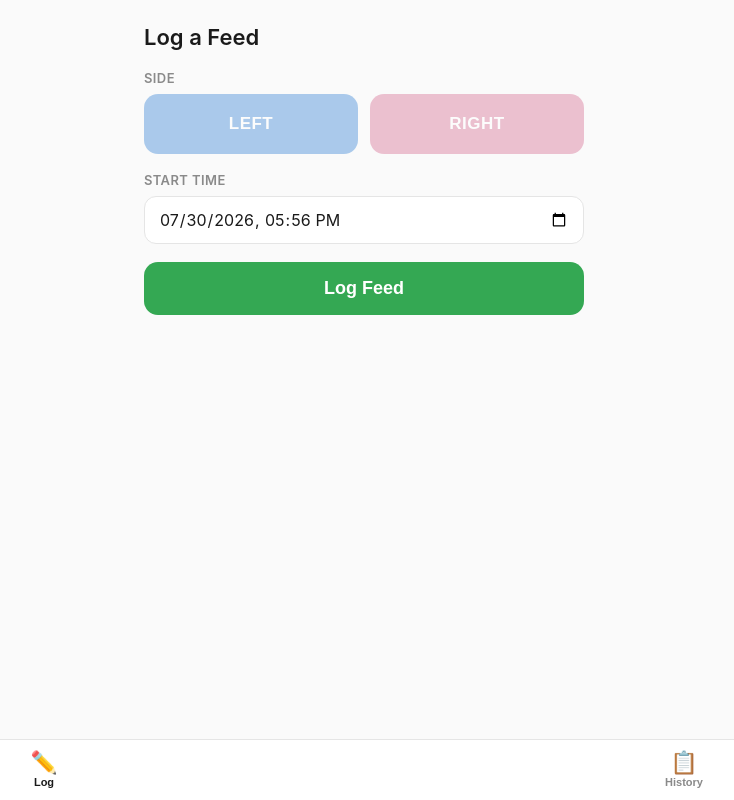
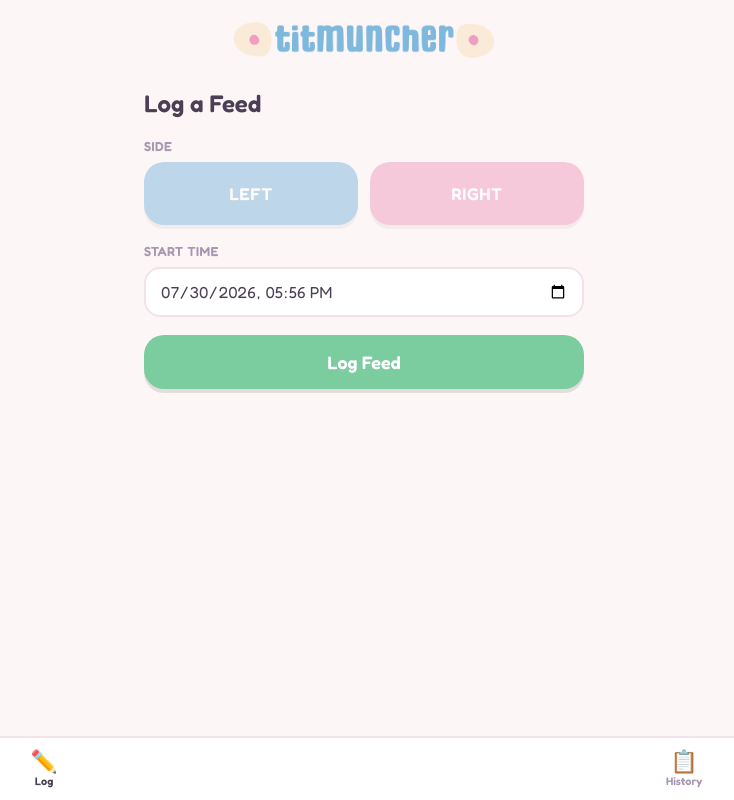
Before and after one commit to paulsalibe/titmuncher, a plain HTML site: page index.html in a window 1280 px wide. Shown: the whole page, without its empty margins (276-1010 px from the left). Drawn offline with nearby package versions, Linux system fonts and the light colour scheme.

Commit message:
styling and logo

```diff
--- a/index.html
+++ b/index.html
@@ -4,11 +4,18 @@
 <meta charset="UTF-8">
 <meta name="viewport" content="width=device-width, initial-scale=1, viewport-fit=cover">
 <title>Feed Tracker</title>
+<link rel="preconnect" href="https://fonts.googleapis.com">
+<link rel="preconnect" href="https://fonts.gstatic.com" crossorigin>
+<link href="https://fonts.googleapis.com/css2?family=Fredoka:wght@400;500;600;700&display=swap" rel="stylesheet">
 <link rel="stylesheet" href="style.css">
 </head>
 <body>
 
 <div id="app">
+
+  <header class="app-header">
+    <img src="assets/titmuncher-header.png" alt="Titmuncher" class="app-header-img">
+  </header>
 
   <main id="main-content">
 
--- a/style.css
+++ b/style.css
@@ -1,23 +1,13 @@
 :root {
-  --left-color: #4a90d9;
-  --right-color: #d97a9c;
-  --bg: #fafafa;
-  --text: #1a1a1a;
-  --muted: #8a8a8a;
+  --left-color: #7fb8dd;
+  --right-color: #ef9dc0;
+  --bg: #fdf6f6;
+  --text: #4a3f55;
+  --muted: #a897b0;
   --card-bg: #ffffff;
-  --border: #e5e5e5;
-  --accent: #34a853;
-  --danger: #d9534f;
-}
-
-@media (prefers-color-scheme: dark) {
-  :root {
-    --bg: #121212;
-    --text: #f2f2f2;
-    --muted: #9a9a9a;
-    --card-bg: #1c1c1c;
-    --border: #2c2c2c;
-  }
+  --border: #f2e2ea;
+  --accent: #7bcda0;
+  --danger: #ef8f83;
 }
 
 * {
@@ -30,7 +20,7 @@ html, body {
   min-height: 100%;
   background: var(--bg);
   color: var(--text);
-  font-family: -apple-system, BlinkMacSystemFont, "Segoe UI", Roboto, sans-serif;
+  font-family: "Fredoka", -apple-system, BlinkMacSystemFont, "Segoe UI", Roboto, sans-serif;
   -webkit-tap-highlight-color: transparent;
 }
 
@@ -39,6 +29,18 @@ html, body {
   display: flex;
   flex-direction: column;
   padding: env(safe-area-inset-top) env(safe-area-inset-right) 0 env(safe-area-inset-left);
+}
+
+.app-header {
+  display: flex;
+  justify-content: center;
+  padding: 20px 20px 4px;
+}
+
+.app-header-img {
+  width: 100%;
+  max-width: 260px;
+  height: auto;
 }
 
 #main-content {
@@ -51,7 +53,7 @@ html, body {
 }
 
 .app-title {
-  font-size: 22px;
+  font-size: 24px;
   font-weight: 600;
   margin: 0 0 20px;
   color: var(--text);
@@ -68,6 +70,7 @@ html, body {
   background: none;
   border: none;
   color: var(--muted);
+  font-family: inherit;
   font-size: 15px;
   font-weight: 600;
   cursor: pointer;
@@ -96,19 +99,21 @@ html, body {
 .side-btn {
   flex: 1;
   padding: 18px;
-  border-radius: 14px;
-  border: 2px solid transparent;
+  border-radius: 20px;
+  border: 3px solid transparent;
   color: white;
+  font-family: inherit;
   font-size: 17px;
-  font-weight: 700;
+  font-weight: 600;
   letter-spacing: 0.5px;
   cursor: pointer;
-  opacity: 0.45;
+  opacity: 0.5;
+  box-shadow: 0 4px 0 rgba(0, 0, 0, 0.08);
   transition: opacity 0.15s ease, transform 0.1s ease;
 }
 
 .side-btn:active {
-  transform: scale(0.97);
+  transform: scale(0.97) translateY(2px);
 }
 
 .side-btn.selected {
@@ -128,8 +133,8 @@ html, body {
   width: 100%;
   padding: 12px 14px;
   font-size: 16px;
-  border-radius: 12px;
-  border: 1px solid var(--border);
+  border-radius: 16px;
+  border: 2px solid var(--border);
   background: var(--card-bg);
   color: var(--text);
   font-family: inherit;
@@ -151,11 +156,12 @@ html, body {
   align-items: center;
   gap: 4px;
   padding: 12px 8px;
-  border-radius: 14px;
-  border: 2px solid var(--border);
+  border-radius: 18px;
+  border: 3px solid var(--border);
   background: var(--card-bg);
   cursor: pointer;
-  opacity: 0.55;
+  opacity: 0.6;
+  font-family: inherit;
 }
 
 .tag-btn.selected {
@@ -184,27 +190,30 @@ html, body {
   width: 100%;
   padding: 16px;
   font-size: 18px;
-  font-weight: 700;
+  font-family: inherit;
+  font-weight: 600;
   color: white;
   background: var(--accent);
   border: none;
-  border-radius: 14px;
+  border-radius: 20px;
   cursor: pointer;
+  box-shadow: 0 4px 0 rgba(0, 0, 0, 0.1);
 }
 
 .save-btn:active {
-  transform: scale(0.98);
+  transform: scale(0.98) translateY(2px);
 }
 
 .delete-btn {
   width: 100%;
   padding: 14px;
   font-size: 15px;
+  font-family: inherit;
   font-weight: 600;
   color: var(--danger);
   background: none;
-  border: 1px solid var(--danger);
-  border-radius: 14px;
+  border: 2px solid var(--danger);
+  border-radius: 18px;
   cursor: pointer;
 }
 
@@ -212,6 +221,7 @@ html, body {
   color: var(--danger);
   font-size: 14px;
   margin-top: 10px;
+  font-weight: 500;
 }
 
 .form-success {
@@ -254,12 +264,13 @@ html, body {
   align-items: flex-start;
   gap: 12px;
   background: var(--card-bg);
-  border: 1px solid var(--border);
-  border-radius: 14px;
+  border: 2px solid var(--border);
+  border-radius: 18px;
   padding: 12px 16px;
   cursor: pointer;
   text-align: left;
   width: 100%;
+  font-family: inherit;
 }
 
 .history-item:active {
@@ -267,8 +278,8 @@ html, body {
 }
 
 .history-dot {
-  width: 10px;
-  height: 10px;
+  width: 12px;
+  height: 12px;
   border-radius: 50%;
   flex-shrink: 0;
   margin-top: 6px;
@@ -316,7 +327,7 @@ html, body {
 
 .tab-bar {
   display: flex;
-  border-top: 1px solid var(--border);
+  border-top: 2px solid var(--border);
   background: var(--card-bg);
   padding: 6px 0 calc(6px + env(safe-area-inset-bottom));
   position: sticky;
@@ -334,6 +345,7 @@ html, body {
   padding: 6px 0;
   cursor: pointer;
   color: var(--muted);
+  font-family: inherit;
 }
 
 .tab-bar-btn.selected {
```
Also changed, not shown: assets/titmuncher-header.png (added).
